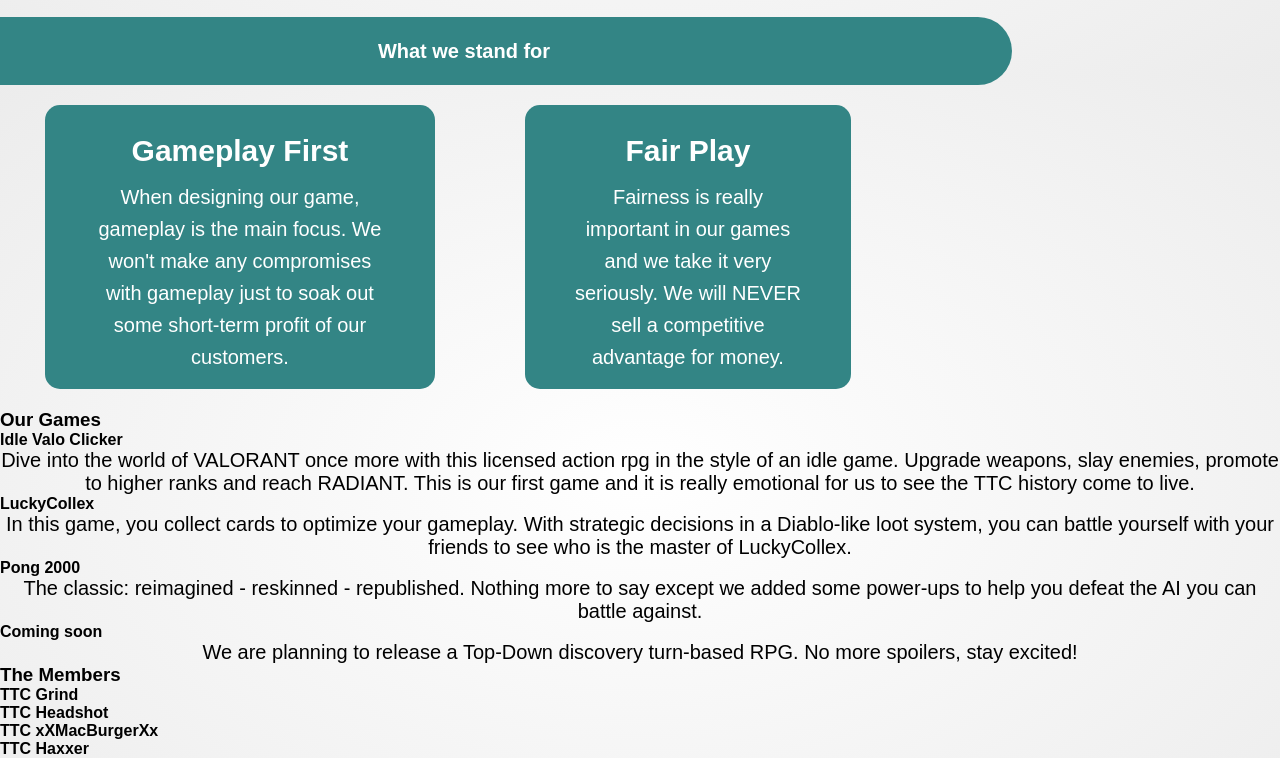
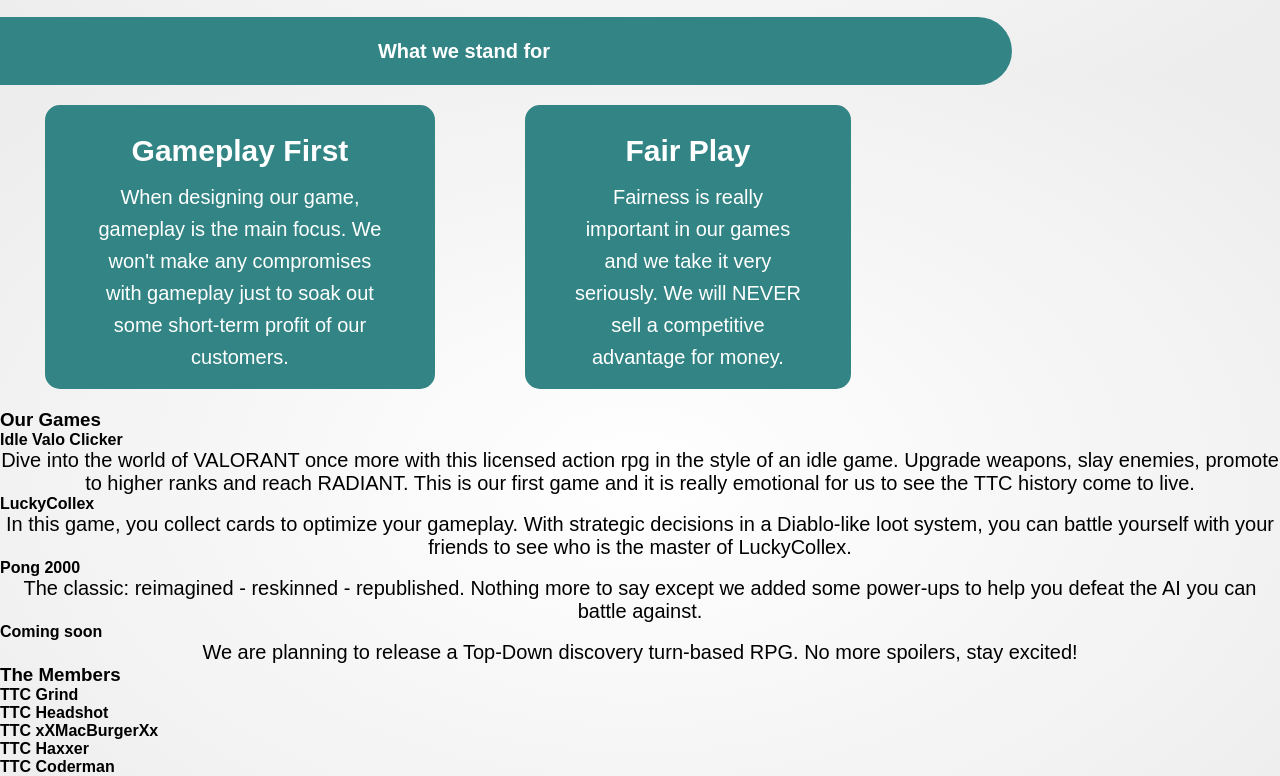
Before and after one commit to universh/ttc_www, a plain HTML site: page index.html in a window 1280 px wide. Shown: the part 1525-2301 px from the top of the page. Drawn offline with Linux system fonts and the light colour scheme.

Commit message:
Update index.html

```diff
--- a/index.html
+++ b/index.html
@@ -99,5 +99,6 @@
     <h4 class="">TTC Headshot</h4>
     <h4 class="">TTC xXMacBurgerXx</h4>
     <h4 class="">TTC Haxxer</h4>
+    <h4 class="">TTC Coderman</h4>
   </body>
 </html>
```
